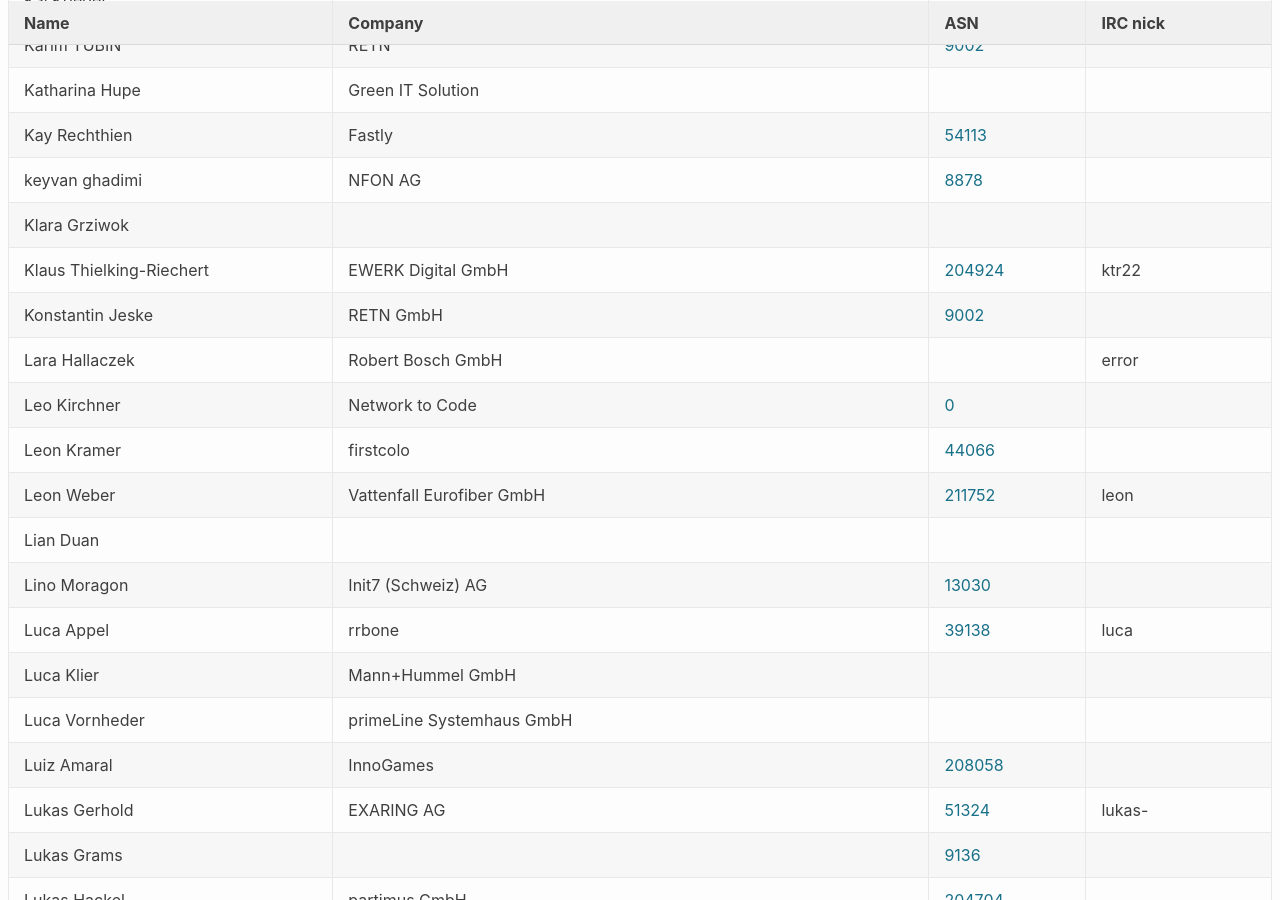
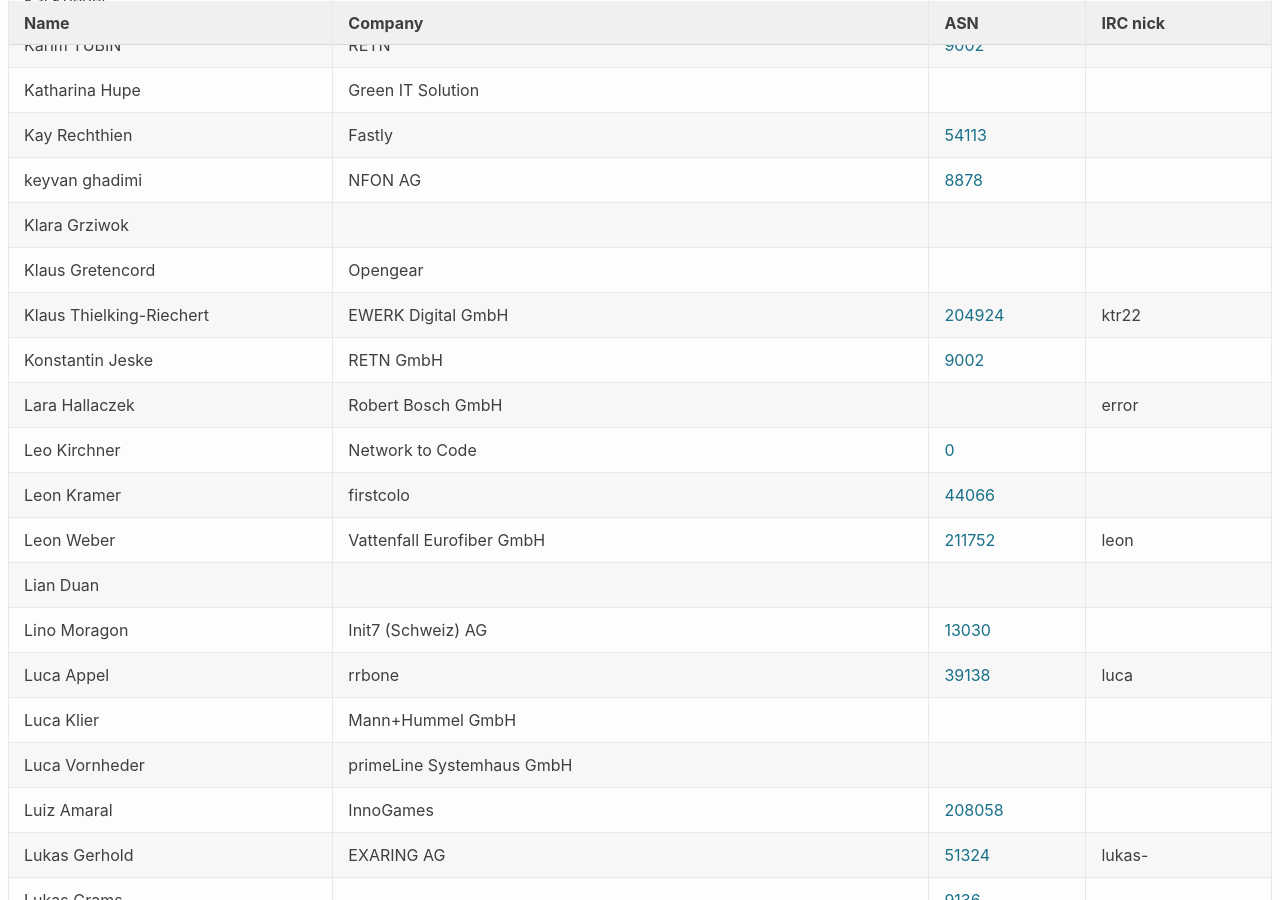
Before and after one commit to denog/pretix-attendeelist, a Jekyll site: the page built from denog15/index.md, in a window 1280 px wide and 900 px high, scrolled down 7759 px. Built offline with Jekyll 4.4.1, drawn with Linux system fonts in a browser that asks for light colours.

Commit message:
Latest data: Tue Oct 31 07:48:18 UTC 2023

```diff
--- a/_data/attendees_denog15_onsite.json
+++ b/_data/attendees_denog15_onsite.json
@@ -1044,6 +1044,12 @@
     "asn": null
   },
   {
+    "name": "Klaus Gretencord",
+    "company": "Opengear",
+    "irc": null,
+    "asn": null
+  },
+  {
     "name": "Klaus Thielking-Riechert",
     "company": "EWERK Digital GmbH",
     "irc": "ktr22",
```
